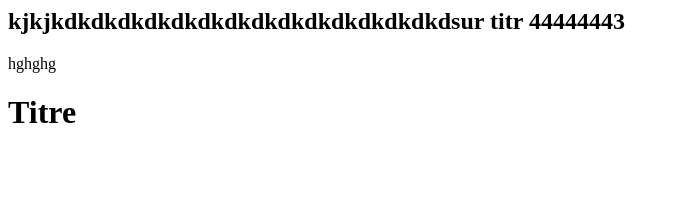
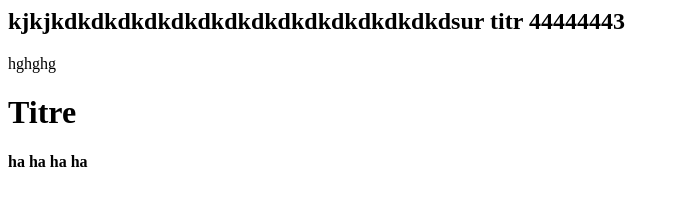
Before and after one commit to Lolipop9944/pro1, a plain HTML site: page index.html in a window 1280 px wide. Shown: the whole page, without its empty margins (0-680 px from the left). Drawn offline with Linux system fonts and the light colour scheme.

Commit message:
b en gras

```diff
--- a/index.html
+++ b/index.html
@@ -1,4 +1,8 @@
 <html>
 <h2>kjkjkdkdkdkdkdkdkdkdkdkdkdkdkdkdkdsur titr 44444443</h2>
 hghghg<h1>Titre</h1>
+
+
+
+<b>ha ha ha ha</b>
 </html>
```
